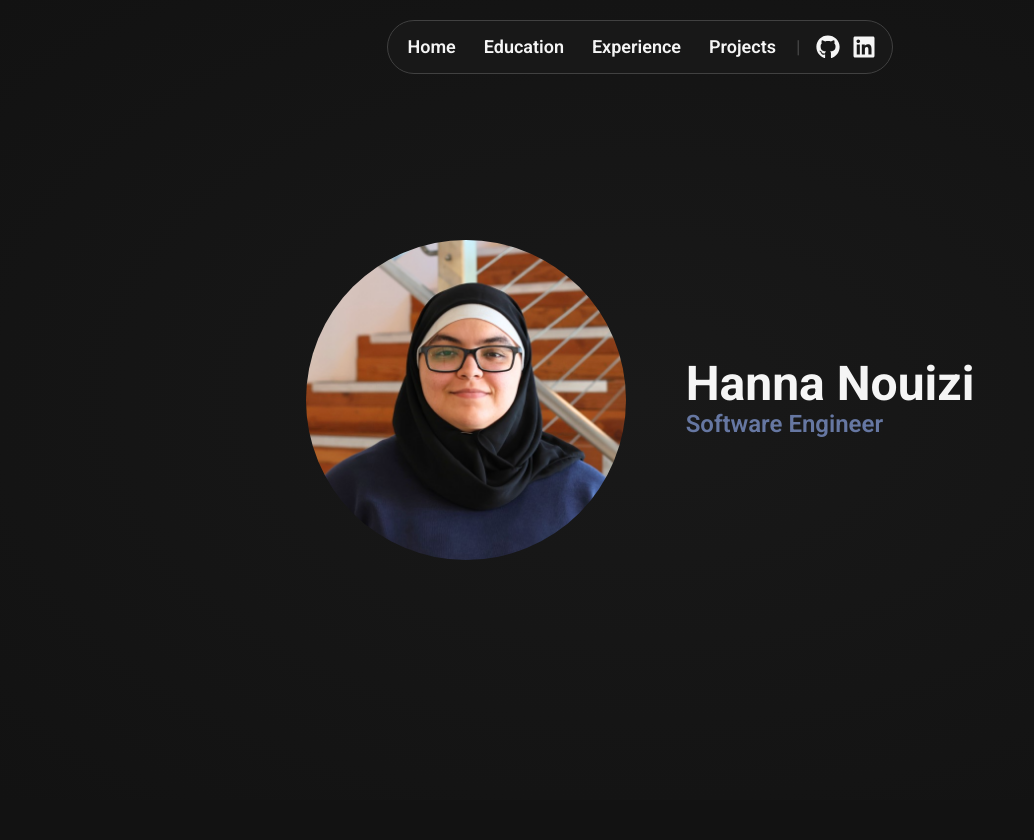
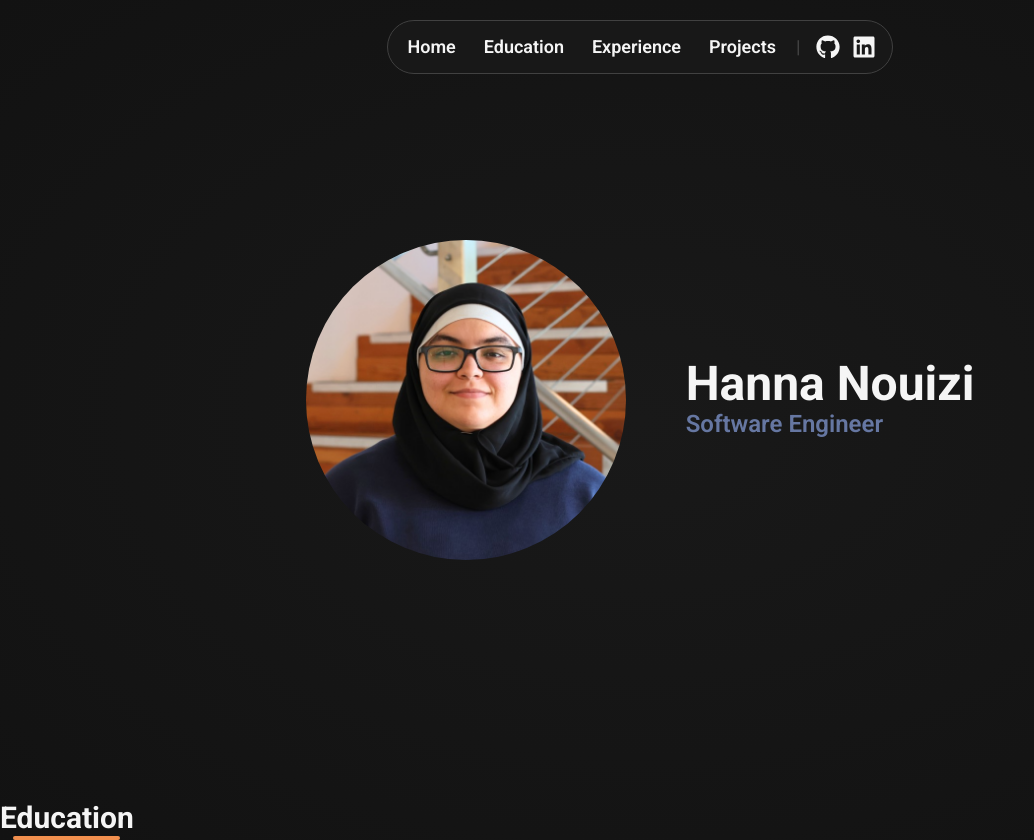
Before and after one commit to hnouizi/hnouizi.github.io, a React (Vite) app: page / in a window 1280 px wide. Shown: the whole page, without its empty margins (0-1034 px from the left). Before the commit the page ends 800 px from the top, so only its background shows below. Built offline with nearby package versions, Linux system fonts and the light colour scheme.

Commit message:
created education component & heading

```diff
--- a/src/App.tsx
+++ b/src/App.tsx
@@ -2,6 +2,7 @@ import "./App.css";
 import Header from "./components/Header";
 import Sidebar from "./components/Sidebar";
 import Home from "./components/Home";
+import Education from "./components/Education";
 import { useMediaQuery } from "react-responsive";
 
 const App = () => {
@@ -15,6 +16,7 @@ const App = () => {
 			}
 
 			<Home isSmallScreen={isSmallScreen}/>
+			<Education/>
 		</div>
 	)
 }
--- /dev/null
+++ b/src/components/Education.tsx
@@ -0,0 +1,13 @@
+import Heading from "./Heading";
+
+const Education = () => {
+    return (
+        <div>
+            <Heading>
+                Education
+            </Heading>
+        </div>
+    )
+}
+
+export default Education;
--- /dev/null
+++ b/src/components/Heading.tsx
@@ -0,0 +1,16 @@
+import type { ReactNode } from "react";
+
+type HeadingProps = {
+    children: ReactNode
+}
+
+const Heading = ({ children }: HeadingProps) => {
+    return (
+        <div className="w-fit flex flex-col items-center text-3xl font-bold">
+            {children}
+            <div className="border-b-4 w-4/5 rounded border-lightorange"/>
+        </div>
+    )
+}
+
+export default Heading;
```
